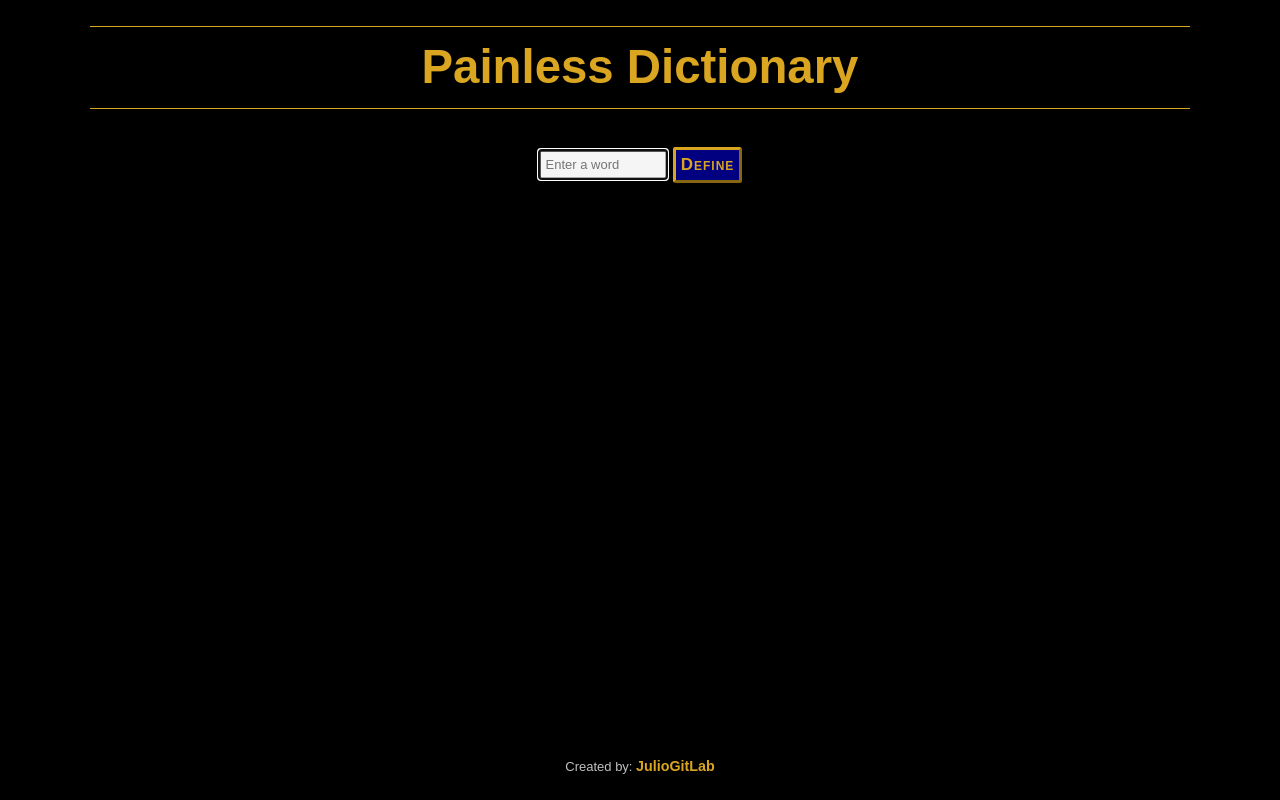
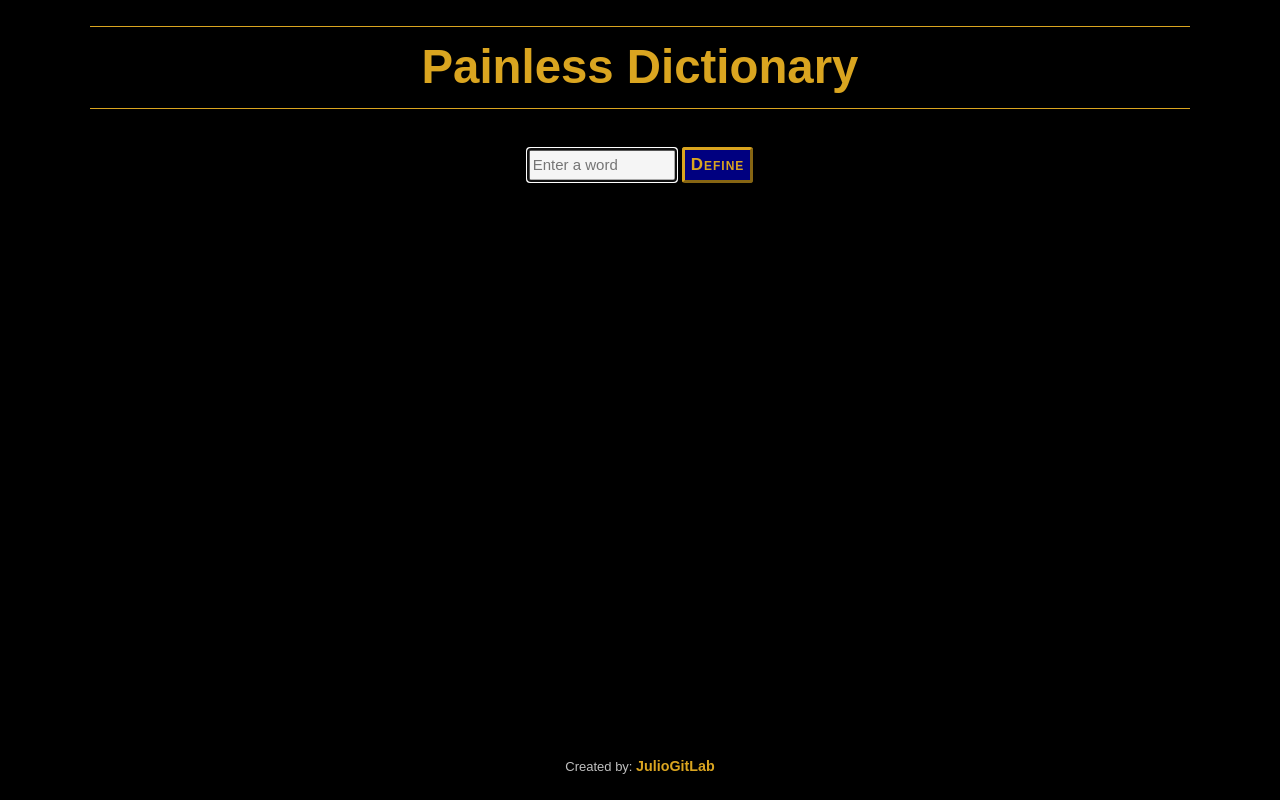
Before and after one commit to JulioGitLab/painless-dictionary, a plain HTML site: page index.html in a window 1280 px wide. Drawn offline with Linux system fonts and the light colour scheme; a web font is replaced by a local one.

Commit message:
Refactor: Improves text input and button responsiveness (/styles/style.css)

```diff
--- a/styles/style.css
+++ b/styles/style.css
@@ -38,15 +38,16 @@ section {
 }
 
 input {
-   width: 13rem;
-   height: 3.1rem;
+   width: 11rem;
+   /* height: 3.1rem; */
    margin-right: 0.5rem;
    border: ridge darkgray;
    border-radius: 3px;
-   padding-bottom: 0.1rem;
-   padding-left: 0.5rem;
+   /* padding-bottom: 0.1rem; */
+   padding-left: 0.3rem;
    background-color: whitesmoke;
    color: navy;
+   line-height: 1.7em;
    font-family: 'Teachers', sans-serif;
    font-size: 1.3rem;
 }
@@ -54,11 +55,12 @@ input {
 button {
    border: outset goldenrod;
    border-radius: 3px;
-   padding: 0.3em;
+   /* padding: 0.2em 0.3em; */
    background-color: navy;
    color: goldenrod;
    font-variant: small-caps;
-   font-size: 1.7rem;
+   line-height: 1.7em;
+   font-size: 1.5rem;
    letter-spacing: 0.1rem;
    font-weight: bolder;
 }
@@ -133,6 +135,15 @@ footer {
       margin: 3vw 7vw 4.3vw;
       padding: 1.7vw 0 1.9vw;
    }
+
+   input {
+      width: 13rem;
+      font-size: 1.5rem;
+   }
+
+   button {
+      font-size: 1.7rem;
+   }
 }
 
 @media (min-width: 800px) {
@@ -145,4 +156,8 @@ footer {
       padding: 1vw 0 1.1vw;
       font-size: 3.7vw;
    }
+
+   input {
+      width: 15rem;
+   }
 }
```
